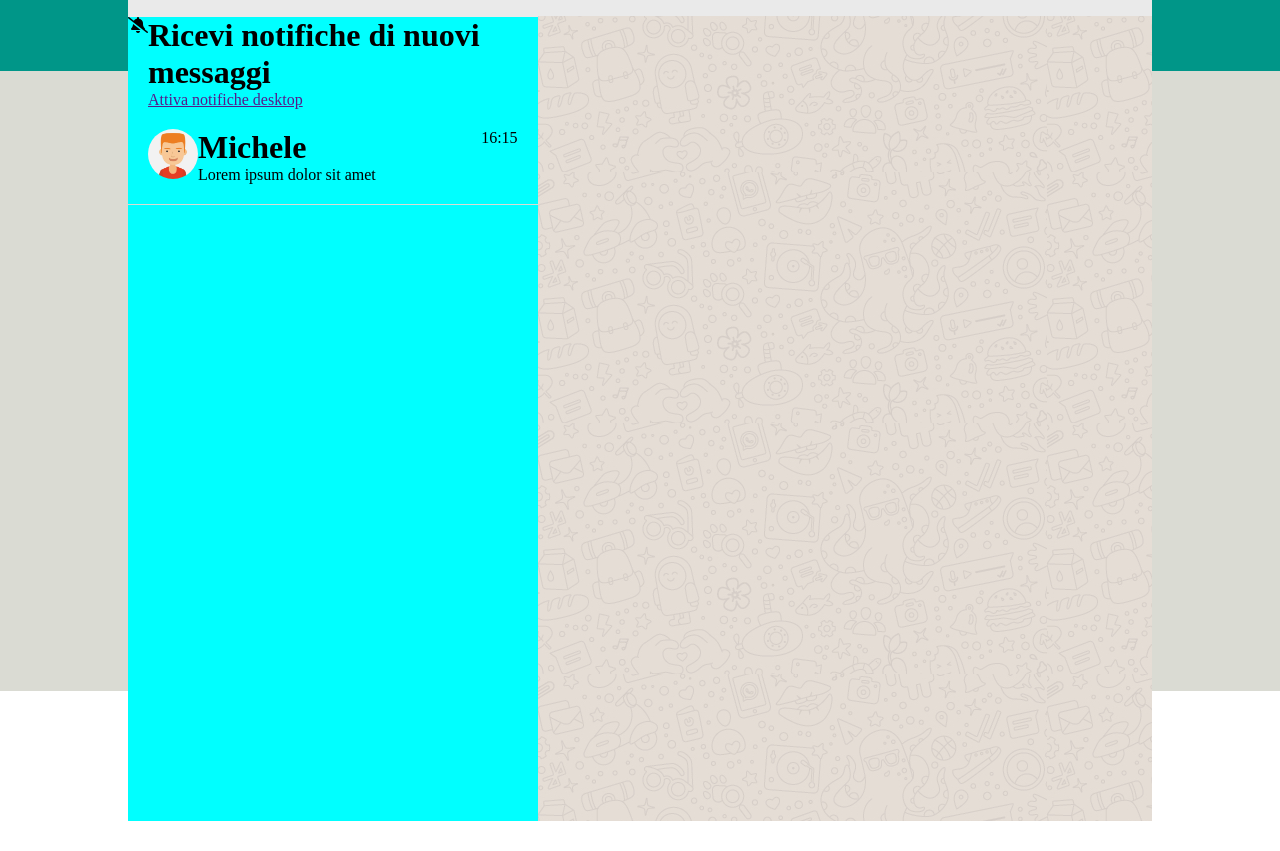
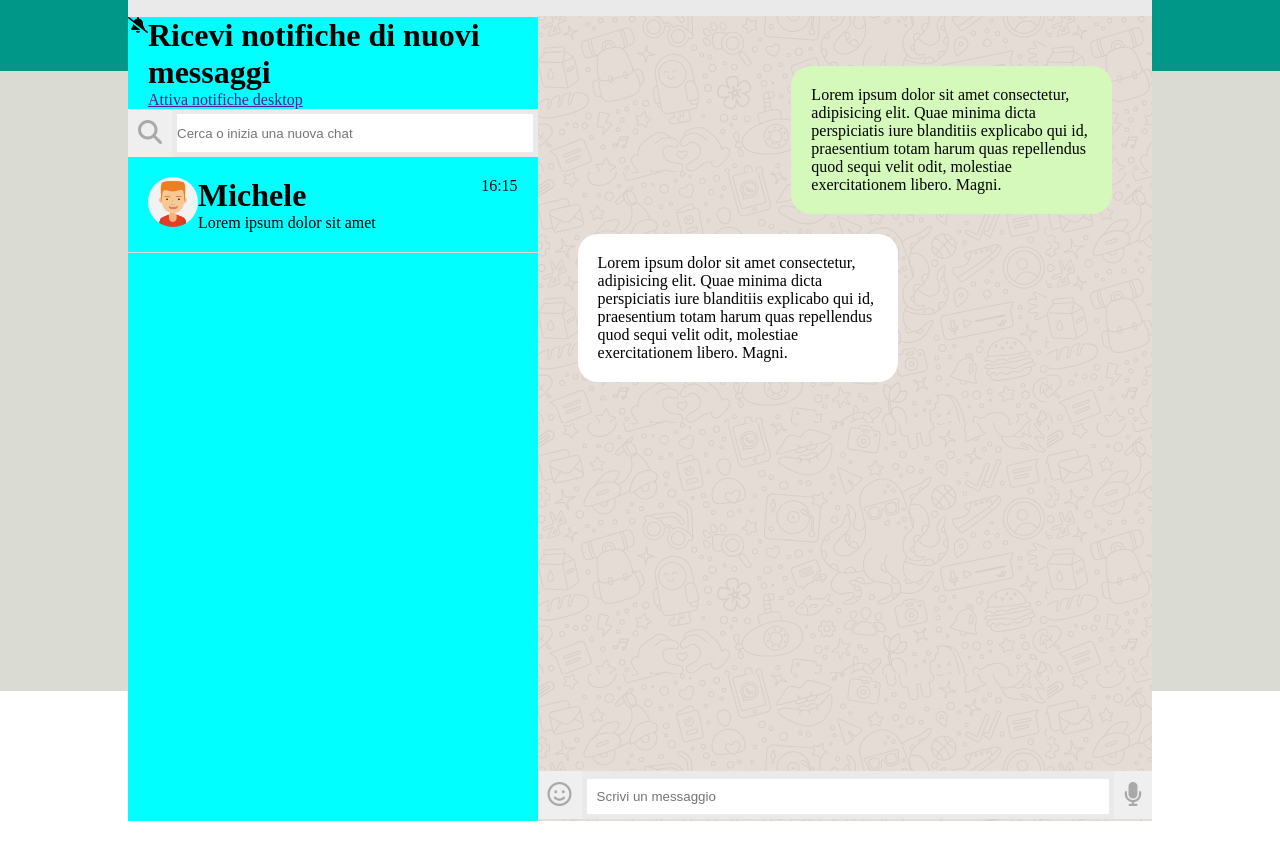
Before and after one commit to ChristianIlliano/html-css-boolzapp, a plain HTML site: page index.html in a window 1280 px wide. Shown: the part 109-960 px from the top of the page. Drawn offline with Linux system fonts and the light colour scheme.

Commit message:
feat: structure

```diff
--- a/css/responsive.css
+++ b/css/responsive.css
@@ -0,0 +1,52 @@
+@media screen and (max-width:768px) {
+
+    .col-left header {
+        display: none;
+    }
+
+    .notification {
+        display: none;
+    }
+
+    .research-bar {
+        display: none;
+    }
+
+    .scroll-contacts .text-profile {
+        display: none;
+    }
+
+    .scroll-contacts .time {
+        display: none;
+    }
+
+    .col-left {
+        width: auto;
+    }
+
+    .col-right {
+        width: 100%;
+    }
+
+    .container {
+     height: 100%;
+     width: 100%;
+     padding: 0;
+    }
+
+}
+
+@media screen and (max-width:480px) {
+
+    .col-left {
+        display: none;
+    }
+
+    .col-right .icons-nav-right {
+        display: none;
+    }
+
+    .col-right .chat-bar .button-emoji {
+        display: none;
+    }
+}
--- a/css/style.css
+++ b/css/style.css
@@ -19,6 +19,10 @@ img {
     padding: 20px;
 }
 
+.p-40 {
+    padding: 40px;
+}
+
 .gap-20 {
     gap: 20px;
 }
@@ -32,6 +36,10 @@ img {
     display: flex;
 }
 
+.dir-column {
+  flex-direction: column;
+}
+
 .none {
     display: none;
 }
@@ -40,12 +48,20 @@ img {
     align-items: center;
 }
 
+.align-items-end {
+    align-items: flex-end;
+}
+
 .justify-content-center {
     justify-content: center;
 }
 
 .justify-content-between {
     justify-content: space-between;
+}
+
+.justify-content-end {
+    justify-content: flex-end;
 }
 
 
@@ -81,13 +97,40 @@ img {
     font-size: 1.5rem;
 }
 
+.research-bar {
+    background-color: #eaeaea ;
+}
+
+
+
+#search {
+    margin: 5px;
+    width: 100%;
+    border: none;
+}
+
+.button-search {
+    border: none;
+    text-decoration: none;
+    font-size: 1.5rem;
+    padding: 10px;
+    color: darkgray;
+}
+
 /* col-right */
 
 .col-right {
     width: 60%;
     /* debug */
     background-image: url(../img/mine.jpg);
-    height: 900px;
+}
+
+.col-right .chat-bar {
+    align-items: end;
+}
+
+.container-mess {
+    height: 755px;
 }
 
 .col-right header {
@@ -97,7 +140,41 @@ img {
 }
 
 .col-right header .icons-nav-right {
-
     color: #b1b1b1;
     font-size: 1.5rem;
 }
+
+.mess-right {
+    background-color: #d5f9ba;
+    border-radius: 20px;
+    margin: 10px 0;
+    padding: 20px;
+    width: 60%;
+}
+
+.mess-left {
+    background-color: white;
+    border-radius: 20px;
+    margin: 10px 0;
+    padding: 20px;
+    width: 60%;
+}
+
+.chat-bar {
+    background-color: #eaeaea;
+}
+
+.button-emoji {
+    border: none;
+    text-decoration: none;
+    font-size: 1.5rem;
+    padding: 10px;
+    color: darkgray;
+}
+
+#chat {
+    padding: 10px;
+    margin: 5px;
+    width: 100%;
+    border: none;
+}
--- a/index.html
+++ b/index.html
@@ -50,8 +50,10 @@
 
                     <!-- search-bar -->
                     <div>
-                        <div class="research-bar">
-
+                        <div class="research-bar flex">
+                            <button class="button-search"><i class="fa-solid fa-magnifying-glass"></i></button>
+                            <label for="search"></label>
+                            <input id="search" type="search" placeholder="Cerca o inizia una nuova chat">
                         </div>
                     </div>
                     <!-- /search-bar -->
@@ -106,6 +108,30 @@
 
                 <!-- main -->
                 <main>
+                    <div class="container-mess flex dir-column p-40">
+                        <div class="justify-content-end flex">
+                        <div class="mess-right">
+                            <p>Lorem ipsum dolor sit amet consectetur, adipisicing elit. Quae minima dicta perspiciatis iure blanditiis explicabo qui id, praesentium totam harum quas repellendus quod sequi velit odit, molestiae exercitationem libero. Magni.</p>
+                        </div>
+                        </div>
+                        <div class="mess-left">
+                            <p>Lorem ipsum dolor sit amet consectetur, adipisicing elit. Quae minima dicta perspiciatis iure blanditiis explicabo qui id, praesentium totam harum quas repellendus quod sequi velit odit, molestiae exercitationem libero. Magni.</p>
+                        </div>
+                    </div>
+
+                    <div class="chat-bar flex ">
+                        <button class="button-emoji">
+                            <i class="fa-regular fa-face-smile"></i>
+                        </button>
+
+                        <label for="chat"></label>
+                        <input id="chat" type="text" placeholder="Scrivi un messaggio">
+
+                        <button class="button-emoji">
+                            <i class="fa-solid fa-microphone"></i>
+                        </button>
+
+                    </div>
 
                 </main>
                 <!-- /main -->
```
